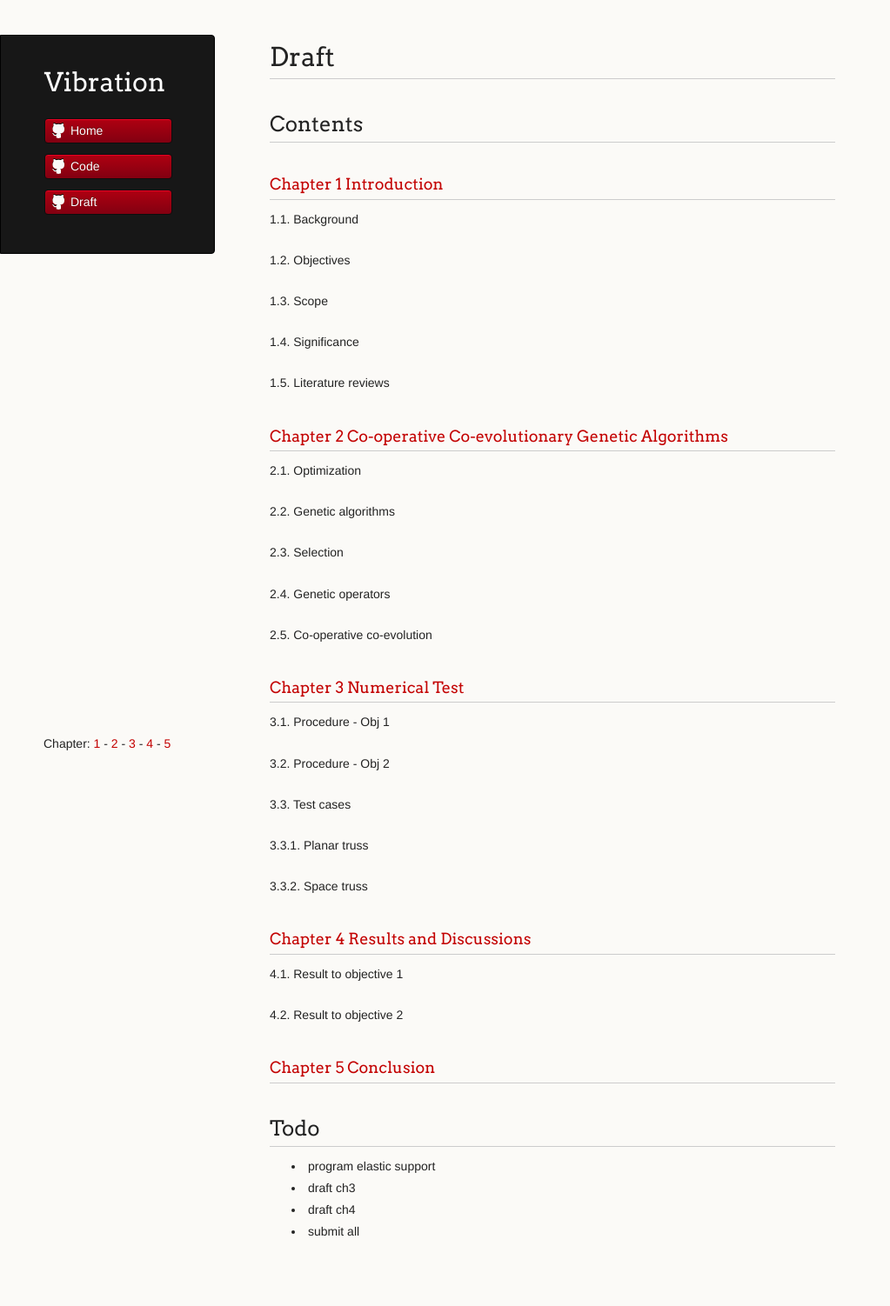
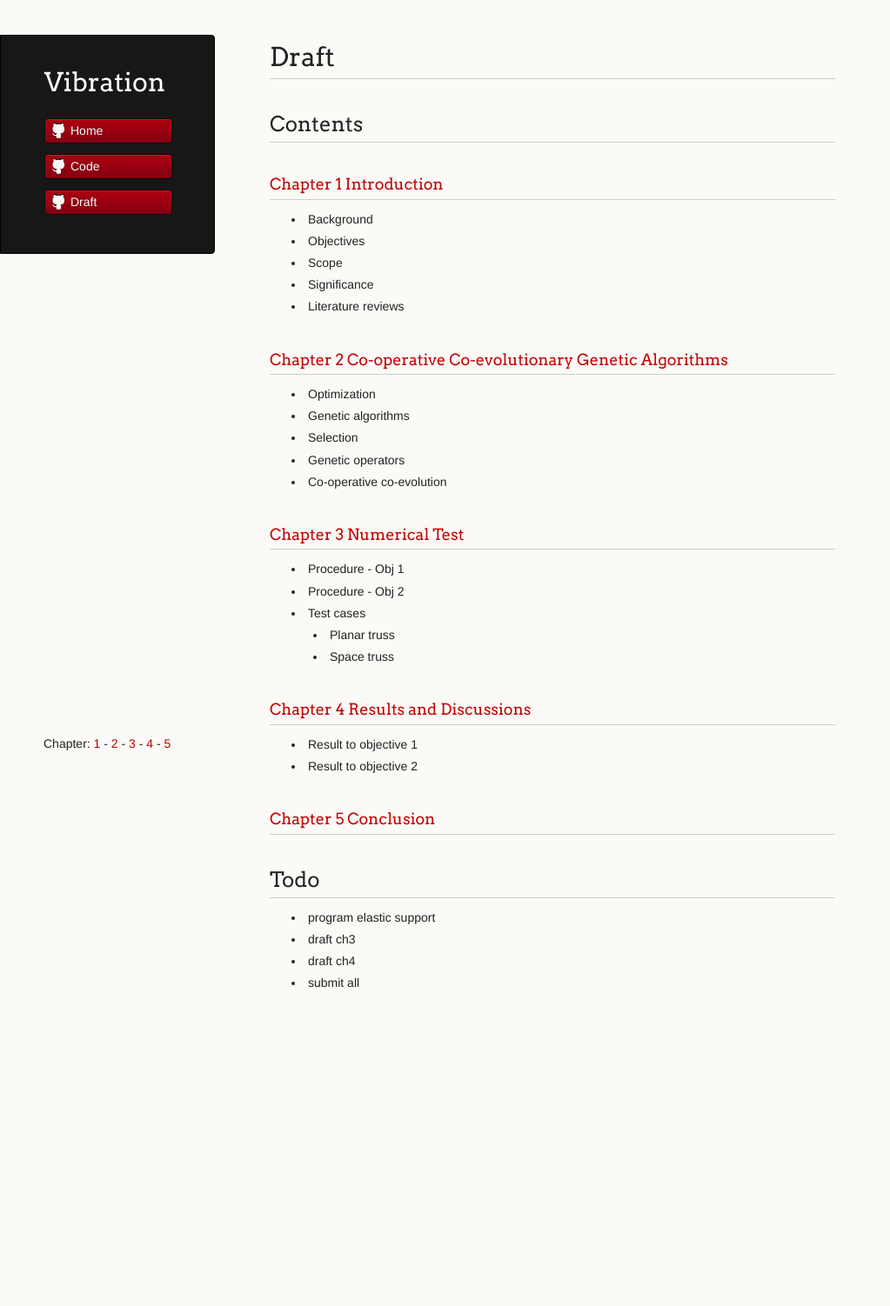
Before and after one commit to vireax/vibration, a Jekyll site: the page built from draft.md, in a window 1280 px wide. Shown: the whole page at 87% size, without its empty margins (0-1023 px from the left). Built offline with Jekyll 4.4.1, drawn with Linux system fonts in a browser that asks for light colours; after the commit the page ends 1216 px from its top, so only the background shows below that.

Commit message:
Update draft.md

```diff
--- a/draft.md
+++ b/draft.md
@@ -8,52 +8,39 @@ title: Draft
 
 ### [Chapter 1 Introduction](ch1.html) ###
 
-  1.1. Background
-
-  1.2. Objectives
-
-  1.3. Scope
-
-  1.4. Significance
-
-  1.5. Literature reviews
+*	Background
+*	Objectives
+*	Scope
+*	Significance
+*	Literature reviews
 
 ### [Chapter 2 Co-operative Co-evolutionary Genetic Algorithms](ch2.html) ###
 
-  2.1. Optimization
-
-  2.2. Genetic algorithms
-
-  2.3. Selection
-
-  2.4. Genetic operators
-
-  2.5. Co-operative co-evolution
+*	Optimization
+*	Genetic algorithms
+*	Selection
+*	Genetic operators
+*	Co-operative co-evolution
 
 ### [Chapter 3 Numerical Test](ch3.html) ###
 
-  3.1. Procedure - Obj 1
-
-  3.2. Procedure - Obj 2
-
-  3.3. Test cases
-
-  3.3.1. Planar truss
-
-  3.3.2. Space truss
+*	Procedure - Obj 1
+*	Procedure - Obj 2
+*	Test cases
+	*	Planar truss
+	*	Space truss
 
 ### [Chapter 4 Results and Discussions](ch4.html) ###
 
-  4.1. Result to objective 1
-
-  4.2. Result to objective 2
+*	Result to objective 1
+*	Result to objective 2
 
 ### [Chapter 5 Conclusion](ch5.html) ###
 
 
 ## Todo ##
 
-* program elastic support
-* draft ch3
-* draft ch4
-* submit all
+*	program elastic support
+*	draft ch3
+*	draft ch4
+*	submit all
```
